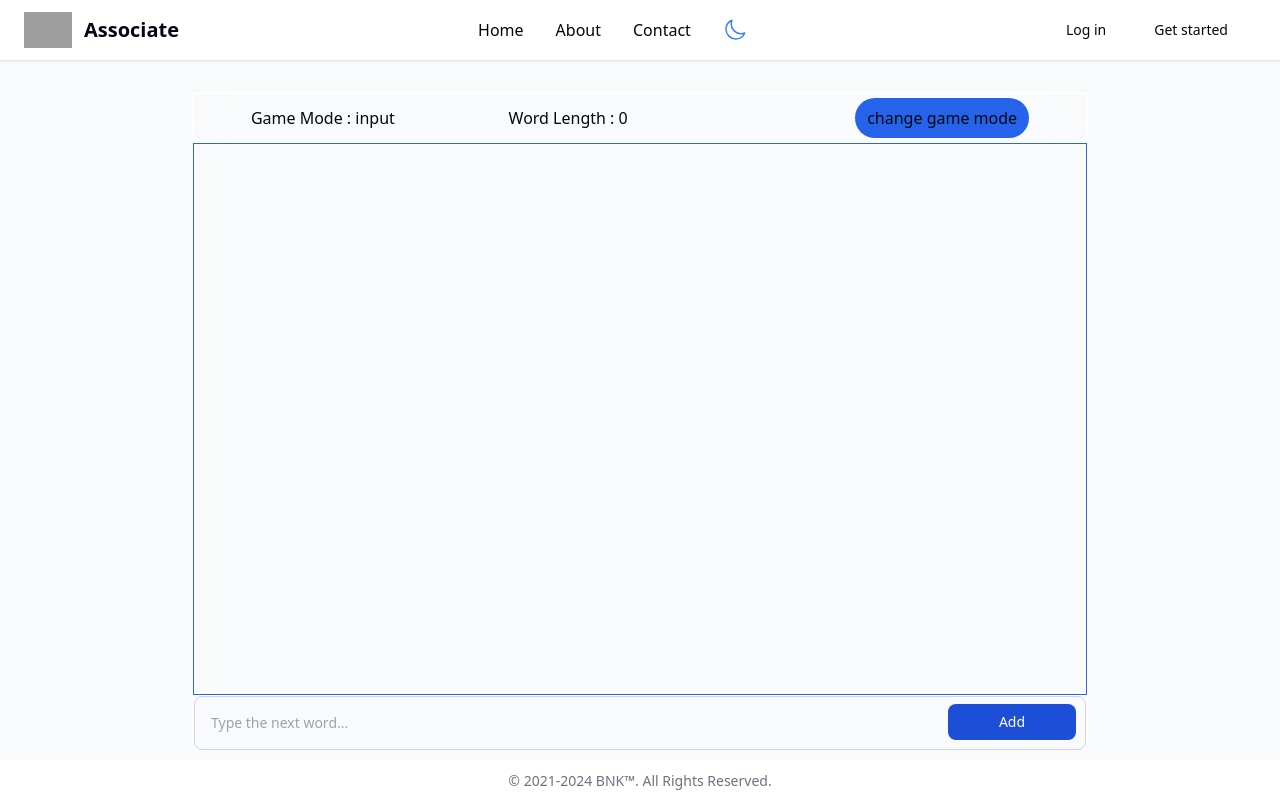
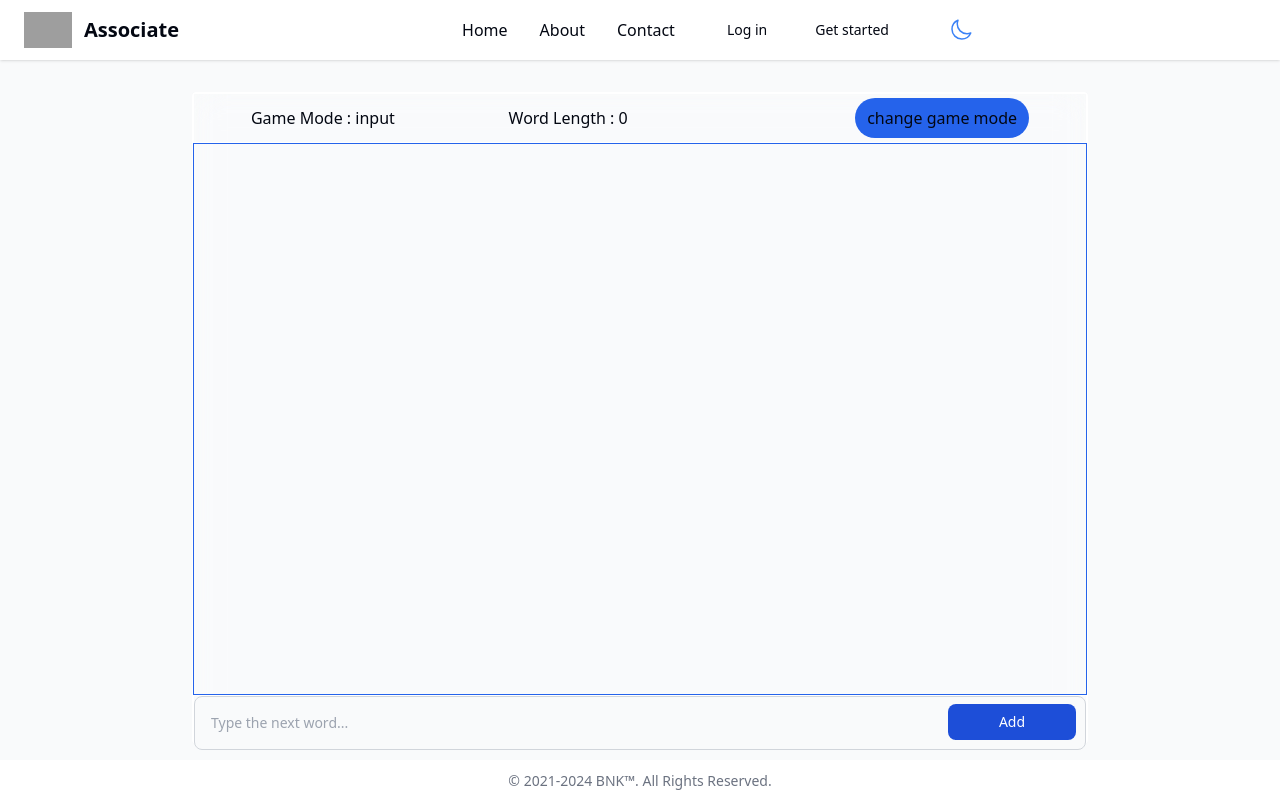
Before and after one commit to BNK989/AssociateApp, a Nuxt app: page / in a window 1280 px wide. Built offline with nearby package versions, Linux system fonts and the light colour scheme; grey boxes are pictures that could not be loaded.

Commit message:
styled the header on mobile

```diff
--- a/components/Header.vue
+++ b/components/Header.vue
@@ -1,24 +1,13 @@
 <template>
     <header>
         <nav class="bg-white border-gray-200 px-4 lg:px-6 py-2.5 dark:bg-gray-800 shadow">
-            <div class="flex flex-wrap justify-between items-center mx-auto max-w-screen-xl">
+            <div class="relative flex flex-wrap justify-between items-center mx-auto max-w-screen-xl">
                 <NuxtLink to="/" class="flex items-center">
                     <img src="https://flowbite.com/docs/images/logo.svg" class="mr-3 h-6 sm:h-9" alt="Associate Logo" />
                     <span class="self-center text-xl font-semibold whitespace-nowrap dark:text-white">Associate</span>
                 </NuxtLink>
                 <div class="flex items-center lg:order-2">
                     <!-- <div v-if="!user" class="flex items-center lg:order-2"> -->
-                    <div class="flex items-center lg:order-2">
-                        <NuxtLink
-                            to="/login"
-                            class=" hover:bg-gray-50 focus:ring-4 focus:ring-gray-300 font-medium rounded-lg text-sm px-4 lg:px-5 py-2 lg:py-2.5 mr-2 dark:hover:bg-gray-700 focus:outline-none dark:focus:ring-gray-800"
-                            >Log in</NuxtLink>
-                        <NuxtLink
-                            to="/login"
-                            class="bg-primary-700 hover:bg-primary-800 focus:ring-4 focus:ring-primary-300 font-medium rounded-lg text-sm px-4 lg:px-5 py-2 lg:py-2.5 mr-2 dark:bg-primary-600 dark:hover:bg-primary-700 focus:outline-none dark:focus:ring-primary-800"
-                            >Get started</NuxtLink
-                        >
-                    </div>
                     <!-- <div v-else>
                         <UserAvatarMenu />
                     </div> -->
@@ -48,8 +37,8 @@
                         </svg>
                     </button>
                 </div>
-                <div class="hidden justify-between items-center w-full lg:flex lg:w-auto lg:order-1" id="mobile-menu-2">
-                    <ul class="flex flex-col mt-4 font-medium lg:flex-row lg:space-x-8 lg:mt-0">
+                <div class="hidden absolute md:static md:bg-opacity-0 z-10 bg-blue-950 top-12 justify-between items-center w-dvw -left-4 lg:flex lg:w-auto lg:order-1" id="mobile-menu-2">
+                    <ul class="flex flex-col md:items-center mt-4 font-medium lg:flex-row lg:space-x-8 lg:mt-0">
                         <li v-for="link in menu">
                             <NuxtLink
                                 :to="link.url"
@@ -58,6 +47,18 @@
                                 >{{link.name}}</NuxtLink
                             >
                         </li>
+
+                    <div class="flex items-center justify-evenly bg-blue-200 bg-opacity-20 my-2 md:bg-opacity-0 md:my-0 ">
+                        <NuxtLink
+                            to="/login"
+                            class=" hover:bg-gray-50 focus:ring-4 focus:ring-gray-300 font-medium rounded-lg text-sm px-4 lg:px-5 py-2 lg:py-2.5 mr-2 dark:hover:bg-gray-700 focus:outline-none dark:focus:ring-gray-800"
+                            >Log in</NuxtLink>
+                        <NuxtLink
+                            to="/login"
+                            class="bg-primary-700 hover:bg-primary-800 focus:ring-4 focus:ring-primary-300 font-medium rounded-lg text-sm px-4 lg:px-5 py-2 lg:py-2.5 mr-2 dark:bg-primary-600 dark:hover:bg-primary-700 focus:outline-none dark:focus:ring-primary-800"
+                            >Get started</NuxtLink
+                        >
+                    </div>
                     <button
                     class="m-4 md: my-0"
                     @click="colorMode.preference === 'light' ? colorMode.preference = 'dark' : colorMode.preference = 'light' " >
```
